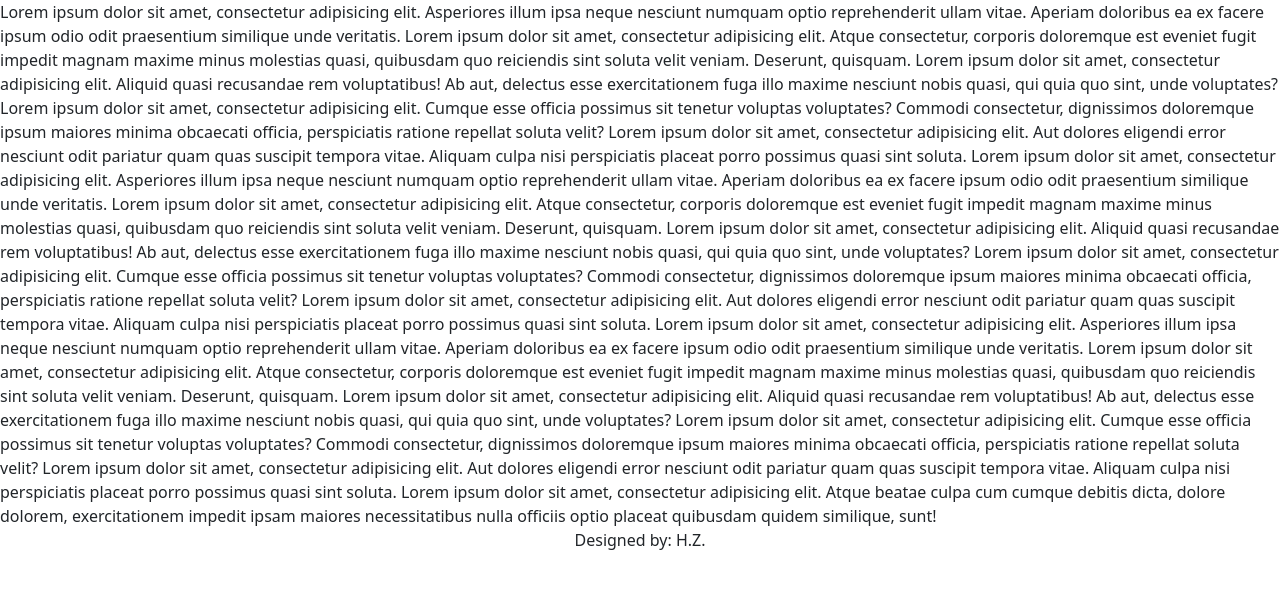
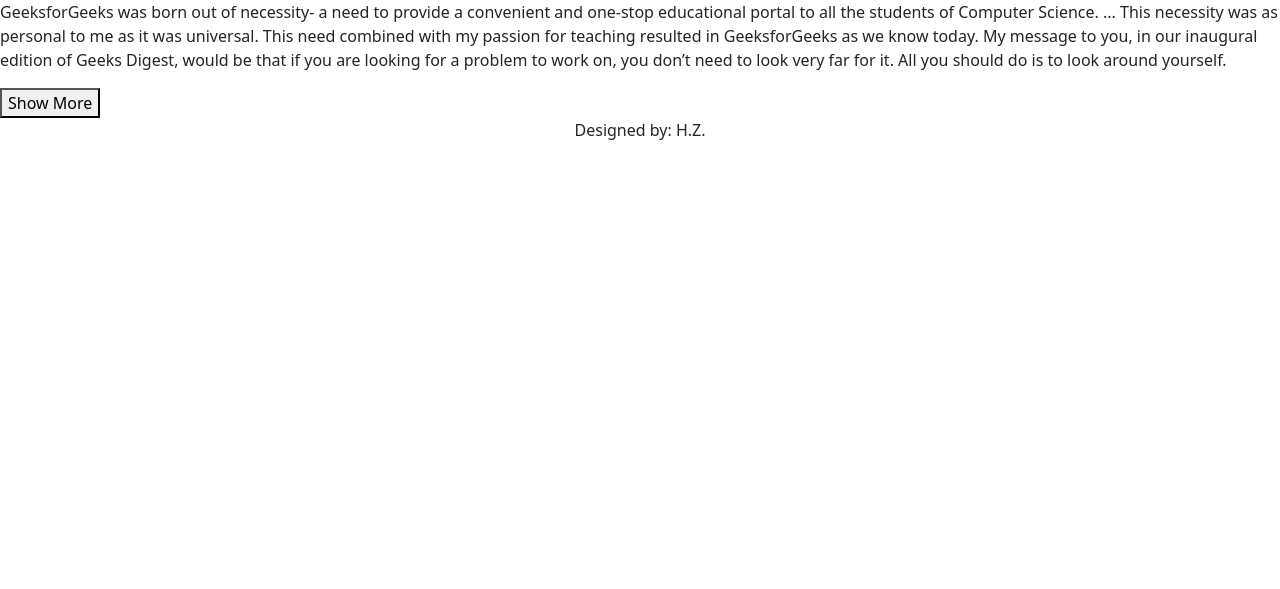
Before and after one commit to hannyiszoltan/zarodolgozat, a PHP site: page /kezdolap.php in a window 1280 px wide. Shown: the part 78-667 px from the top of the page. Run offline with PHP 8.4, Linux system fonts and the light colour scheme; the visitor is signed in with stand-in values (Sample User, id 1).

Commit message:
design_navbar_kartya_mar_jo

```diff
--- a/CSS/kezdolap.css
+++ b/CSS/kezdolap.css
@@ -11,3 +11,6 @@ footer{
 .d-flex{
     padding-top: 16px !important;
 }
+.card{
+    float: left;
+}
--- a/javascript/film_adatok.js
+++ b/javascript/film_adatok.js
@@ -10,7 +10,7 @@ var i=1;
 let sz="";
 for (var elem of adatok){
     sz+='<div class="card" style="width: 18rem; margin-left: 30px">';
-    sz+='<img src="http://eeab-86-101-197-148.ngrok.io/backend/kepek/'+elem.film_kep+'" class="card-img-top" alt="film_kép">';
+    sz+='<img src="http://zarodolgozat.test/backend/kepek/'+elem.film_kep+'" class="card-img-top" alt="film_kép">';
     sz+='<div class="card-body">';
     sz+='<h5 class="card-title">'+elem.film_cim+'</h5>';
     sz+='<p class="card-text">'+elem.film_leiras+'</p>';
@@ -33,3 +33,50 @@ for (var elem of adatok){
     document.getElementById("tablazat").innerHTML=sz;
 
 }
+
+function toggleText() {
+
+    // Get all the elements from the page
+    var points =
+        document.getElementById("points");
+
+    var showMoreText =
+        document.getElementById("moreText");
+
+    var buttonText =
+        document.getElementById("textButton");
+
+    // If the display property of the dots
+    // to be displayed is already set to
+    // 'none' (that is hidden) then this
+    // section of code triggers
+    if (points.style.display === "none") {
+
+        // Hide the text between the span
+        // elements
+        showMoreText.style.display = "none";
+
+        // Show the dots after the text
+        points.style.display = "inline";
+
+        // Change the text on button to
+        // 'Show More'
+        buttonText.innerHTML = "Show More";
+    }
+
+        // If the hidden portion is revealed,
+    // we will change it back to be hidden
+    else {
+
+        // Show the text between the
+        // span elements
+        showMoreText.style.display = "inline";
+
+        // Hide the dots after the text
+        points.style.display = "none";
+
+        // Change the text on button
+        // to 'Show Less'
+        buttonText.innerHTML = "Show Less";
+    }
+}
--- a/kezdolap.php
+++ b/kezdolap.php
@@ -61,29 +61,43 @@ include "./backend/bejelentkezes_ell.php";
     </div>
 </nav>
 
-<div>
-Lorem ipsum dolor sit amet, consectetur adipisicing elit. Asperiores illum ipsa neque nesciunt numquam optio reprehenderit ullam vitae. Aperiam doloribus ea ex facere ipsum odio odit praesentium similique unde veritatis.
-Lorem ipsum dolor sit amet, consectetur adipisicing elit. Atque consectetur, corporis doloremque est eveniet fugit impedit magnam maxime minus molestias quasi, quibusdam quo reiciendis sint soluta velit veniam. Deserunt, quisquam.
-Lorem ipsum dolor sit amet, consectetur adipisicing elit. Aliquid quasi recusandae rem voluptatibus! Ab aut, delectus esse exercitationem fuga illo maxime nesciunt nobis quasi, qui quia quo sint, unde voluptates?
-Lorem ipsum dolor sit amet, consectetur adipisicing elit. Cumque esse officia possimus sit tenetur voluptas voluptates? Commodi consectetur, dignissimos doloremque ipsum maiores minima obcaecati officia, perspiciatis ratione repellat soluta velit?
-Lorem ipsum dolor sit amet, consectetur adipisicing elit. Aut dolores eligendi error nesciunt odit pariatur quam quas suscipit tempora vitae. Aliquam culpa nisi perspiciatis placeat porro possimus quasi sint soluta.
-Lorem ipsum dolor sit amet, consectetur adipisicing elit. Asperiores illum ipsa neque nesciunt numquam optio reprehenderit ullam vitae. Aperiam doloribus ea ex facere ipsum odio odit praesentium similique unde veritatis.
-Lorem ipsum dolor sit amet, consectetur adipisicing elit. Atque consectetur, corporis doloremque est eveniet fugit impedit magnam maxime minus molestias quasi, quibusdam quo reiciendis sint soluta velit veniam. Deserunt, quisquam.
-Lorem ipsum dolor sit amet, consectetur adipisicing elit. Aliquid quasi recusandae rem voluptatibus! Ab aut, delectus esse exercitationem fuga illo maxime nesciunt nobis quasi, qui quia quo sint, unde voluptates?
-Lorem ipsum dolor sit amet, consectetur adipisicing elit. Cumque esse officia possimus sit tenetur voluptas voluptates? Commodi consectetur, dignissimos doloremque ipsum maiores minima obcaecati officia, perspiciatis ratione repellat soluta velit?
-Lorem ipsum dolor sit amet, consectetur adipisicing elit. Aut dolores eligendi error nesciunt odit pariatur quam quas suscipit tempora vitae. Aliquam culpa nisi perspiciatis placeat porro possimus quasi sint soluta.
-Lorem ipsum dolor sit amet, consectetur adipisicing elit. Asperiores illum ipsa neque nesciunt numquam optio reprehenderit ullam vitae. Aperiam doloribus ea ex facere ipsum odio odit praesentium similique unde veritatis.
-Lorem ipsum dolor sit amet, consectetur adipisicing elit. Atque consectetur, corporis doloremque est eveniet fugit impedit magnam maxime minus molestias quasi, quibusdam quo reiciendis sint soluta velit veniam. Deserunt, quisquam.
-Lorem ipsum dolor sit amet, consectetur adipisicing elit. Aliquid quasi recusandae rem voluptatibus! Ab aut, delectus esse exercitationem fuga illo maxime nesciunt nobis quasi, qui quia quo sint, unde voluptates?
-Lorem ipsum dolor sit amet, consectetur adipisicing elit. Cumque esse officia possimus sit tenetur voluptas voluptates? Commodi consectetur, dignissimos doloremque ipsum maiores minima obcaecati officia, perspiciatis ratione repellat soluta velit?
-Lorem ipsum dolor sit amet, consectetur adipisicing elit. Aut dolores eligendi error nesciunt odit pariatur quam quas suscipit tempora vitae. Aliquam culpa nisi perspiciatis placeat porro possimus quasi sint soluta.
-Lorem ipsum dolor sit amet, consectetur adipisicing elit. Atque beatae culpa cum cumque debitis dicta, dolore dolorem, exercitationem impedit ipsam maiores necessitatibus nulla officiis optio placeat quibusdam quidem similique, sunt!
+
+<div style="overflow: hidden" id="tablazat">
+
 </div>
 
 
-<div id="tablazat">
 
-</div>
+
+<p>
+    GeeksforGeeks was born out of necessity-
+    a need to provide a convenient and
+    one-stop educational portal to all the
+    students of Computer Science.
+    <span id="points">...</span>
+
+    <!-- Define the text that would be
+        hidden by default and only shown
+        when clicked on the button -->
+    <span id="moreText"> This necessity was
+            as personal to me as it was universal.
+            This need combined with my passion for
+            teaching resulted in GeeksforGeeks as
+            we know today. My message to you, in
+            our inaugural edition of Geeks Digest,
+            would be that if you are looking for
+            a problem to work on, you don’t need
+            to look very far for it. All you should
+            do is to look around yourself.
+        </span>
+</p>
+
+
+<!-- Trigger toggleText() when the
+    button is clicked -->
+<button onclick="toggleText()" id="textButton">
+    Show More
+</button>
 
 
 
```
